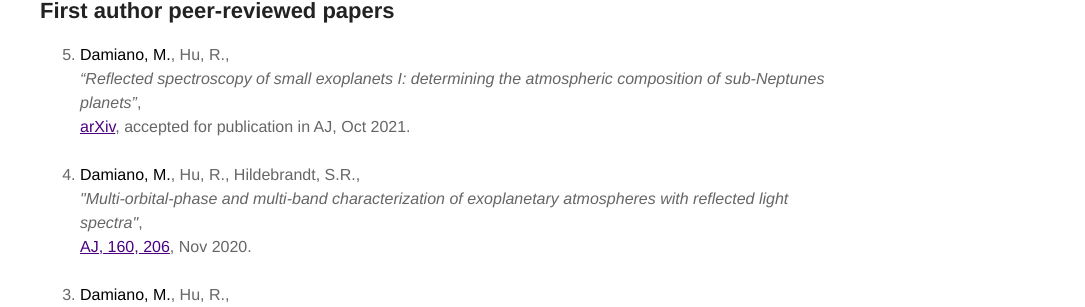
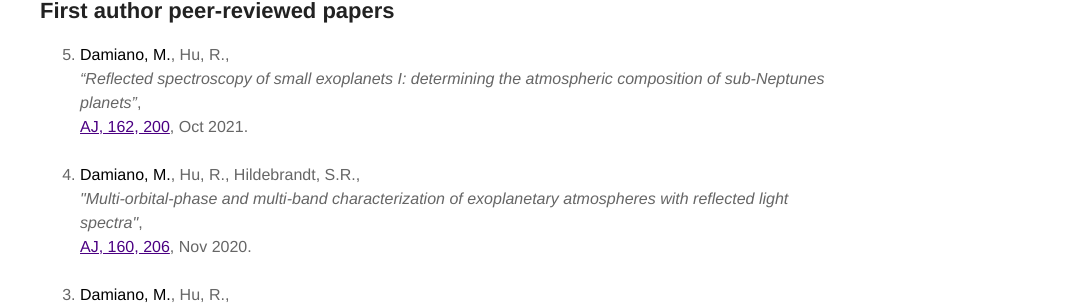
Before and after one commit to MDamiano/MDamiano.github.io, a Jekyll site: the page built from publications.md, in a window 1280 px wide. Shown: the part 698-1005 px from the top of the page, without its empty margins (195-1280 px from the left). Built offline with Jekyll 4.4.1, drawn with Linux system fonts in a browser that asks for light colours.

Commit message:
Update publications.md

```diff
--- a/publications.md
+++ b/publications.md
@@ -20,7 +20,7 @@ layout: page
 <ol reversed>
     <li><strong>Damiano, M.</strong>, Hu, R.,
 	    <br /><i>“Reflected spectroscopy of small exoplanets I: determining the atmospheric composition of sub-Neptunes planets”</i>,
-	    <br /><a href="2021arXiv210911659D">arXiv</a>, accepted for publication in AJ, Oct 2021.
+	    <br /><a href="https://iopscience.iop.org/article/10.3847/1538-3881/ac224d">AJ, 162, 200</a>, Oct 2021.
 	    <br /><br /></li>
     <li><strong>Damiano, M.</strong>, Hu, R., Hildebrandt, S.R.,
 	    <br /><i>"Multi-orbital-phase and multi-band characterization of exoplanetary atmospheres with reflected light spectra"</i>,
@@ -45,7 +45,7 @@ layout: page
 <ol reversed>
     <li>Hu, R., <strong>Damiano, M.</strong>, Scheucher, M.,  Kite, E., Seager, S., Rauer, H.,
 	    <br /><i>“Unveiling shrouded oceans on temperate sub-Neptunes via transit signatures of solubility equilibria vs. gas thermochemistry”</i>,
-	    <br /><a href="2021arXiv210804745H">arXiv</a>, submitted to ApJL.
+	    <br /><a href="https://arxiv.org/abs/2108.04745">arXiv</a>, submitted to ApJL.
 	    <br /><br /></li>
     <li>Hu, R., Hildebrandt, S. R., <strong>Damiano, M.</strong>, Shaklan, S.,  Martin, S., Lisman, D.,
 	    <br /><i>“Starshade Exoplanet Data Challenge”</i>,
```
